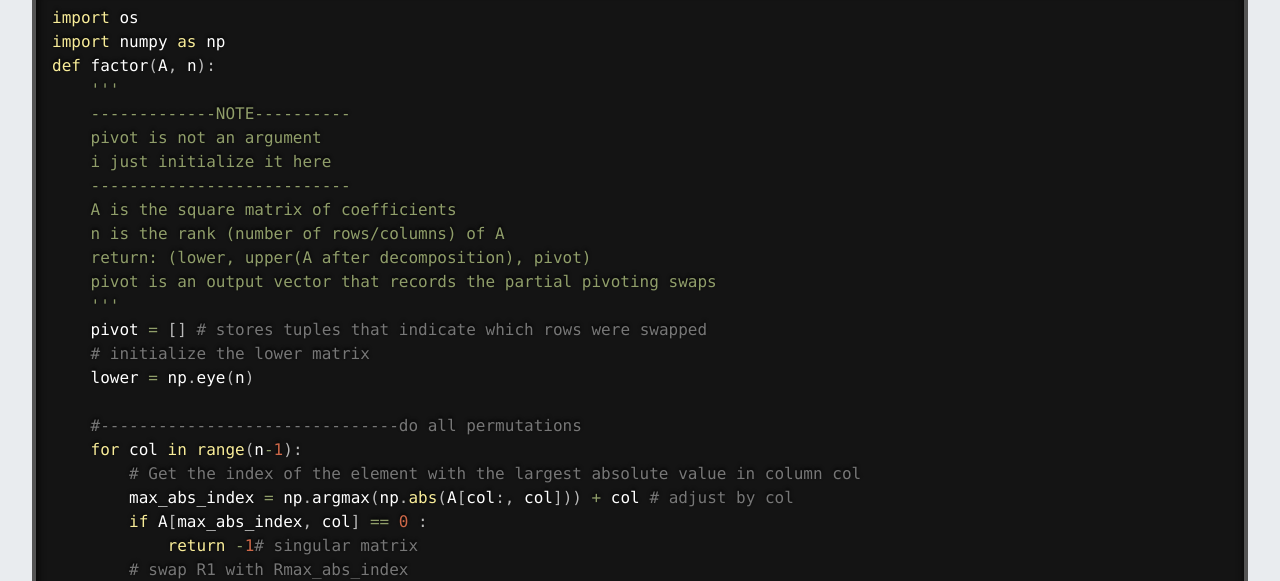
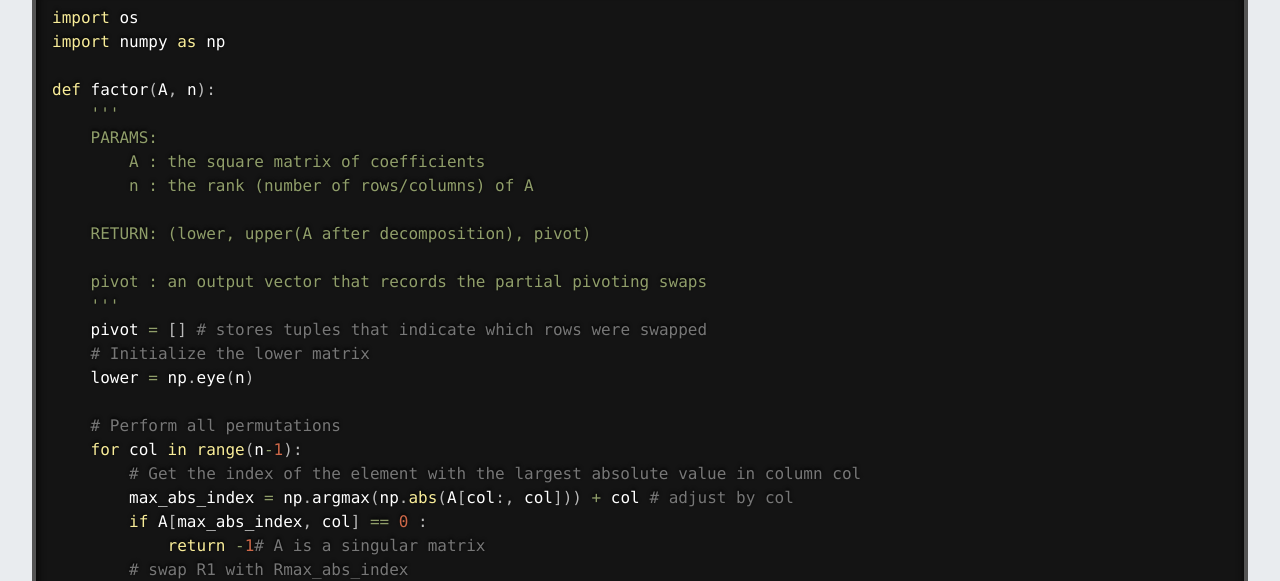
Before and after one commit to eghaymore/eghaymore.github.io, a plain HTML site: page lu-factorization/index.html in a window 1280 px wide. Shown: the part 206-787 px from the top of the page. Drawn offline with Linux system fonts and the light colour scheme; files that its build step writes are made by us from their sources; files whose address does not match are found by name.

Commit message:
Refactor LU-factorization

```diff
--- a/lu-factorization/index.html
+++ b/lu-factorization/index.html
@@ -28,41 +28,41 @@
 				<code class='language-Python'>
 import os
 import numpy as np
+
 def factor(A, n):
     '''
-    -------------NOTE----------
-    pivot is not an argument
-    i just initialize it here
-    ---------------------------
-    A is the square matrix of coefficients
-    n is the rank (number of rows/columns) of A
-    return: (lower, upper(A after decomposition), pivot)
-    pivot is an output vector that records the partial pivoting swaps
+    PARAMS:
+    	A : the square matrix of coefficients
+    	n : the rank (number of rows/columns) of A
+
+    RETURN: (lower, upper(A after decomposition), pivot)
+
+    pivot : an output vector that records the partial pivoting swaps
     '''
     pivot = [] # stores tuples that indicate which rows were swapped
-    # initialize the lower matrix
+    # Initialize the lower matrix
     lower = np.eye(n)
 
-    #-------------------------------do all permutations
+    # Perform all permutations
     for col in range(n-1):
         # Get the index of the element with the largest absolute value in column col
         max_abs_index = np.argmax(np.abs(A[col:, col])) + col # adjust by col
         if A[max_abs_index, col] == 0 :
-            return -1# singular matrix
+            return -1# A is a singular matrix
         # swap R1 with Rmax_abs_index
         if max_abs_index != col:
-            # swap rows
+            # Swap rows
             A[[col, max_abs_index]] = A[[max_abs_index, col]]
             pivot.append((col, max_abs_index))
 
-    #-----------------------------decompose by column
+    # Decompose by column
     for col in range(n-1):
         for row in range(col + 1, n):
-            if A[row,col] != 0: # if the entry we want to eliminate is 0, move on
-                coeff = abs(A[row,col]/A[col, col]) # pivot location is == col
+            if A[row,col] != 0: # If the entry we want to eliminate is 0, move on
+                coeff = abs(A[row,col]/A[col, col]) # Pivot location is == col
                 if (coeff*A[col, col] )* A[row, col] > 0:
-                    coeff = coeff * -1 # fix coeff to be opposite sign of entry we are eliminating
-                # Rx <-- Rx + (coeff)*R1
+                    coeff = coeff * -1 # Fix coeff to be opposite sign of entry we are eliminating
+                # Rx <-- Rx + (coeff)*R1 where Rx is row entry to be eliminated
                 for i in range(n):
                     A[row, i] += coeff * A[col, i] # pivot location is == col
                 # update the lower matrix
@@ -75,12 +75,14 @@ def solve(l, u, n, pivot, b):
     A, n and pivot are from factor() (A is overwritten with its own LU factorization)
     --------------not using A, the combined LU, instead using the l and u seperately here-------
     --------------------------------------------------------------------------------------------
-    n is the number of dimensions of the matrix
-    b is a right-hand side to solve for
-    pivot stores tuples that indicate which rows were swapped
-    return: sol is an output vector with the solution of Ax = b
+    PARAMS:
+    	n	: the number of dimensions of the matrix
+    	b	: a right-hand side vector to solve for (Ax=b)
+    	pivot	: stores tuples that indicate which rows were swapped
+
+    RETURN : sol is an output vector with the solution of Ax = b
     '''
-    # perform permutations on b
+    # Perform permutations on b
     for tup in pivot:
         # swap rows
         b[[tup[0], tup[1]]] = b[[tup[1], tup[0]]]
@@ -88,7 +90,7 @@ def solve(l, u, n, pivot, b):
     # L(U(x)) = b
     # U(x) = z
     # z = np.linalg.solve(l, b) # forward pass ----testing purposes
-    #-----------forward pass-----------------
+    # -------------------- Forward pass --------------------------
     z = [b[0]/l[0,0]]
     for i in range(1,n):
         x = b[i]
@@ -98,9 +100,9 @@ def solve(l, u, n, pivot, b):
             colCount+=1
         x = x/l[i,i]
         z.append(x)
-    #----------------------------------------
+    # ---------------------------------------------------------
     # output = np.linalg.solve(u, z) # backward pass ----testing purposes
-    #-------------------backwards pass-------------
+    # ---------------------------- Backwards pass -------------
     sol = np.array([z[n-1]/u[n-1,n-1]])
     for i in range(n-2, -1, -1):
         y = z[i]
@@ -113,7 +115,7 @@ def solve(l, u, n, pivot, b):
     return sol
 
 def main():
-    # Change the working directory to the current folder
+    # Change the working directory to the current folder if needed
     new_directory = "lu-factorization"
     os.chdir(new_directory)
 
@@ -122,10 +124,10 @@ def main():
     # Open the .dat file in read mode
     for file_path in file_list:
         with open(file_path, 'r') as file:
-            file_contents = file.readlines()# read the file line by line
-            dim = int(file_contents[0])# get the matrix dimensions
+            file_contents = file.readlines()
+            dim = int(file_contents[0])# Get the matrix dimensions
 
-            # get the matrix
+            # Get the matrix
             matrix = []
             for line in file_contents[1:dim + 1]:
                 vals = line.split()
@@ -140,7 +142,7 @@ def main():
                 print('Expecting ', dim, ' dimensions but found ', matrix.shape)
                 continue
             #----------------------------------------------
-            # get the number of right hand side solutions
+            # Get the number of right hand side solutions
             num_R = int(file_contents[dim + 1])
             rh_vectors = [] # store right hand vectors
             for line in file_contents[dim+2:]:
@@ -163,15 +165,14 @@ def main():
             else:
                 lower, upper, pivot = temp
 
-            # combine LU
+            # Combine LU
             LU = np.zeros((dim, dim))
             LU[np.tril_indices(dim)] = lower[np.tril_indices(dim)]
             LU[np.triu_indices(dim)] = upper[np.triu_indices(dim)]
 
-            # print the contents to the console
             print('LU Matrix:', '\n', '------------------------', '\n', LU, '\n')
             print('Solution set: ', '\n', '------------------------')
-            # solve each right hand side vector & output results to console
+            # Solve each right hand side vector & output results to console
             for rhv in rh_vectors:
                 print('Right hand side: ', rhv)
                 print('Solution: ', solve(lower, upper, dim, pivot, rhv))
```
